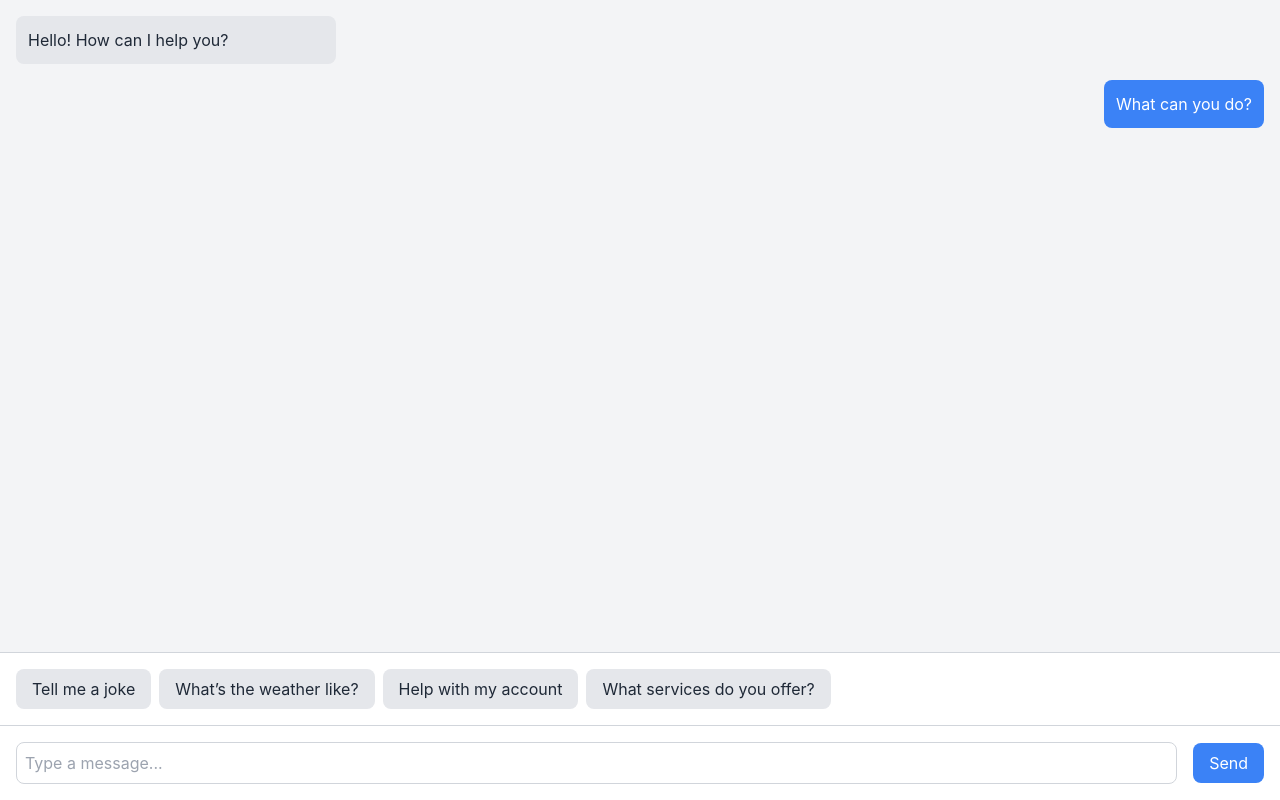
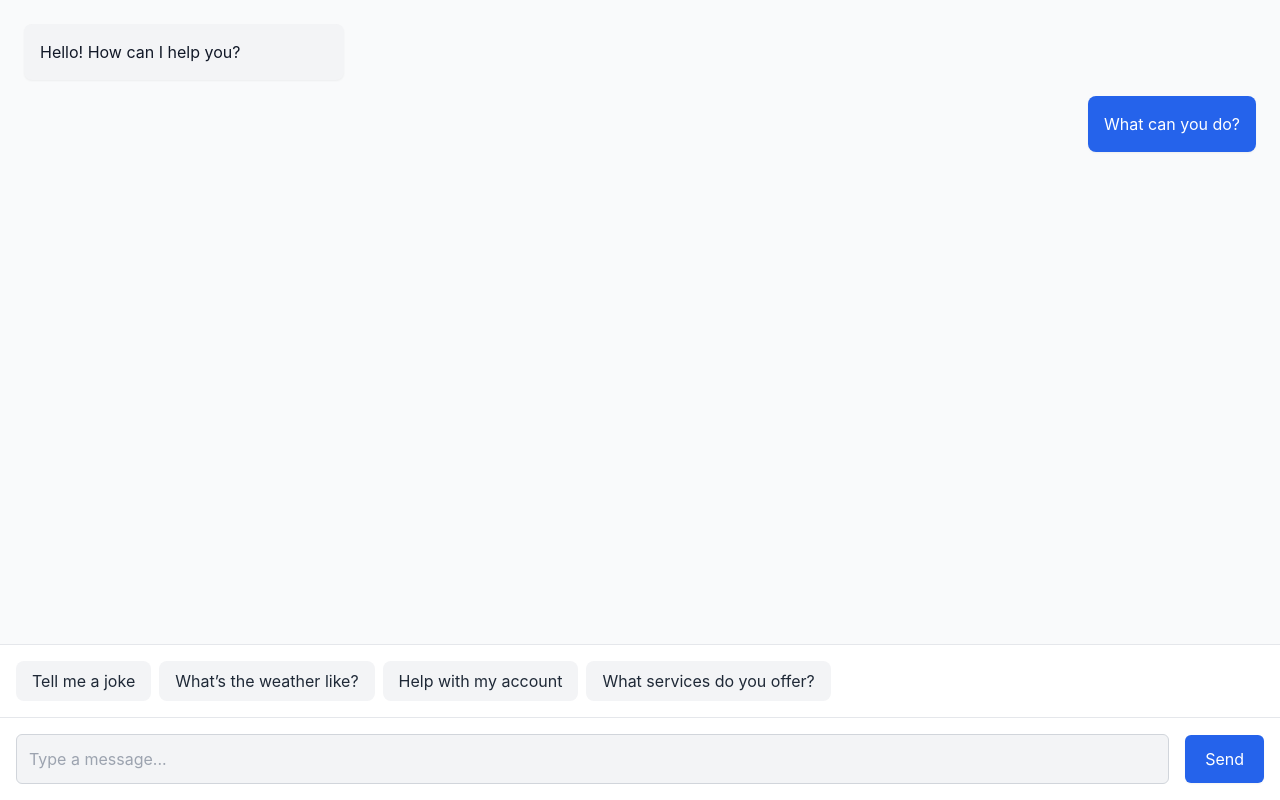
Before and after one commit to 500OK/pfm-chat, a Vue app: page / in a window 1280 px wide. Built offline with nearby package versions, Linux system fonts and the light colour scheme.

Commit message:
change styles

```diff
--- a/src/components/ChatView.vue
+++ b/src/components/ChatView.vue
@@ -56,15 +56,15 @@ const scrollToBottom = () => {
 </script>
 
 <template>
-  <div class="flex flex-col h-screen bg-gray-100">
+  <div class="flex flex-col h-screen bg-gray-50 text-gray-900">
     <!-- Chat messages section -->
-    <div class="flex-1 overflow-auto p-4 space-y-4" ref="messagesContainer">
+    <div class="flex-1 overflow-auto p-6 space-y-4" ref="messagesContainer">
       <div v-for="(message, index) in messages" :key="index" class="flex flex-col">
         <div :class="[
-          'max-w-xs p-3 rounded-lg',
+          'max-w-xs p-4 rounded-lg shadow-sm transition-all',
           message.sender === 'user'
-            ? 'bg-blue-500 text-white self-end'
-            : 'bg-gray-200 text-gray-800',
+            ? 'bg-blue-600 text-white ml-auto'
+            : 'bg-gray-100 text-gray-900',
         ]">
           {{ message.text }}
         </div>
@@ -72,20 +72,21 @@ const scrollToBottom = () => {
     </div>
 
     <!-- Predefined prompts section -->
-    <div class="p-4 bg-white border-t border-gray-300">
+    <div class="p-4 bg-white border-t border-gray-200">
       <div class="flex space-x-2">
         <button v-for="(prompt, index) in predefinedPrompts" :key="index" @click="sendPredefinedMessage(prompt)"
-          class="px-4 py-2 bg-gray-200 rounded-lg hover:bg-gray-300 text-gray-800">
+          class="px-4 py-2 bg-gray-100 rounded-lg text-gray-800 hover:bg-gray-200 transition-all focus:outline-none focus:ring-2 focus:ring-blue-400">
           {{ prompt }}
         </button>
       </div>
     </div>
 
     <!-- Input field for user message -->
-    <div class="flex items-center p-4 bg-white border-t border-gray-300">
+    <div class="flex items-center p-4 bg-white border-t border-gray-200">
       <input v-model="userInput" @keydown.enter="sendMessage" type="text" placeholder="Type a message..."
-        class="flex-1 p-2 border border-gray-300 rounded-lg focus:outline-none focus:ring-2 focus:ring-blue-500" />
-      <button @click="sendMessage" class="ml-4 px-4 py-2 bg-blue-500 text-white rounded-lg hover:bg-blue-600">
+        class="flex-1 p-3 bg-gray-100 rounded-md border border-gray-300 focus:outline-none focus:ring-2 focus:ring-blue-500 focus:bg-white transition-all" />
+      <button @click="sendMessage"
+        class="ml-4 px-5 py-3 bg-blue-600 text-white rounded-md shadow-sm hover:bg-blue-500 transition-all focus:outline-none focus:ring-2 focus:ring-blue-400">
         Send
       </button>
     </div>
@@ -93,5 +94,21 @@ const scrollToBottom = () => {
 </template>
 
 <style scoped>
-/* Optional custom styles */
+/* Optional custom styles for scrollbar and other refinements */
+.flex-1 {
+  min-height: 0;
+}
+
+::-webkit-scrollbar {
+  width: 8px;
+}
+
+::-webkit-scrollbar-thumb {
+  background-color: rgba(0, 0, 0, 0.1);
+  border-radius: 4px;
+}
+
+::-webkit-scrollbar-thumb:hover {
+  background-color: rgba(0, 0, 0, 0.2);
+}
 </style>
```
